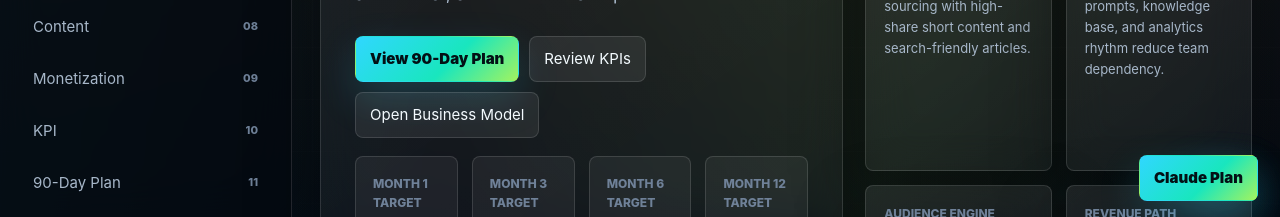
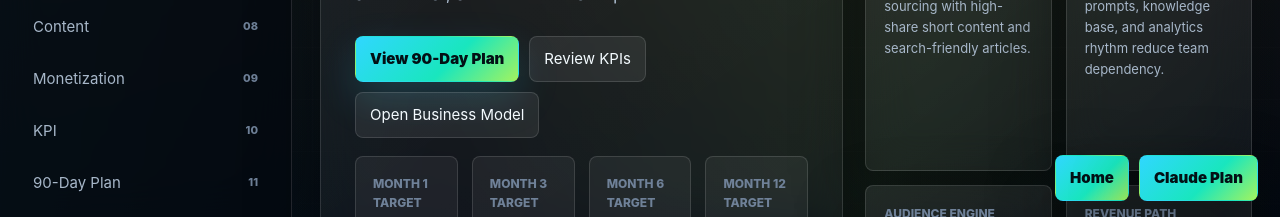
Before and after one commit to pern41/claude-work-dashboard, a plain HTML site: page med_ai_strategy_dashboard.html in a window 1280 px wide. Shown: the part 577-794 px from the top of the page. Drawn offline with Linux system fonts and the light colour scheme.

Commit message:
Update med_ai_strategy_dashboard.html

```diff
--- a/med_ai_strategy_dashboard.html
+++ b/med_ai_strategy_dashboard.html
@@ -357,6 +357,20 @@
       box-shadow: 0 16px 42px rgba(48, 215, 255, 0.18);
     }
 
+    .floating-buttons{
+      position: fixed;
+      right: 22px;
+      bottom: 22px;
+      z-index: 9999;
+
+      display: flex;
+      gap: 10px;
+    }
+
+    .floating-buttons .btn{
+      box-shadow: var(--shadow);
+    }
+
     .hero-meta {
       display: grid;
       gap: 14px;
@@ -1929,9 +1943,15 @@
         Strategic recommendation: make MED a repeatable content and trust system first, then monetize through sponsor-ready audience data, SEO assets, and health brand partnerships.
       </div>
 
-      <button class="btn primary print" onclick="window.location.href='index.html'">Home</button>
-
-      <button class="btn primary print" onclick="window.location.href='claude_work_th_modern_strategy_dashboard.html'">Claude Plan</button>
+      <div class="floating-buttons">
+        <button class="btn primary" onclick="window.location.href='index.html'">
+          Home
+        </button>
+
+        <button class="btn primary" onclick="window.location.href='claude_work_th_modern_strategy_dashboard.html'">
+          Claude Plan
+        </button>
+      </div>
     </main>
   </div>
 
```
